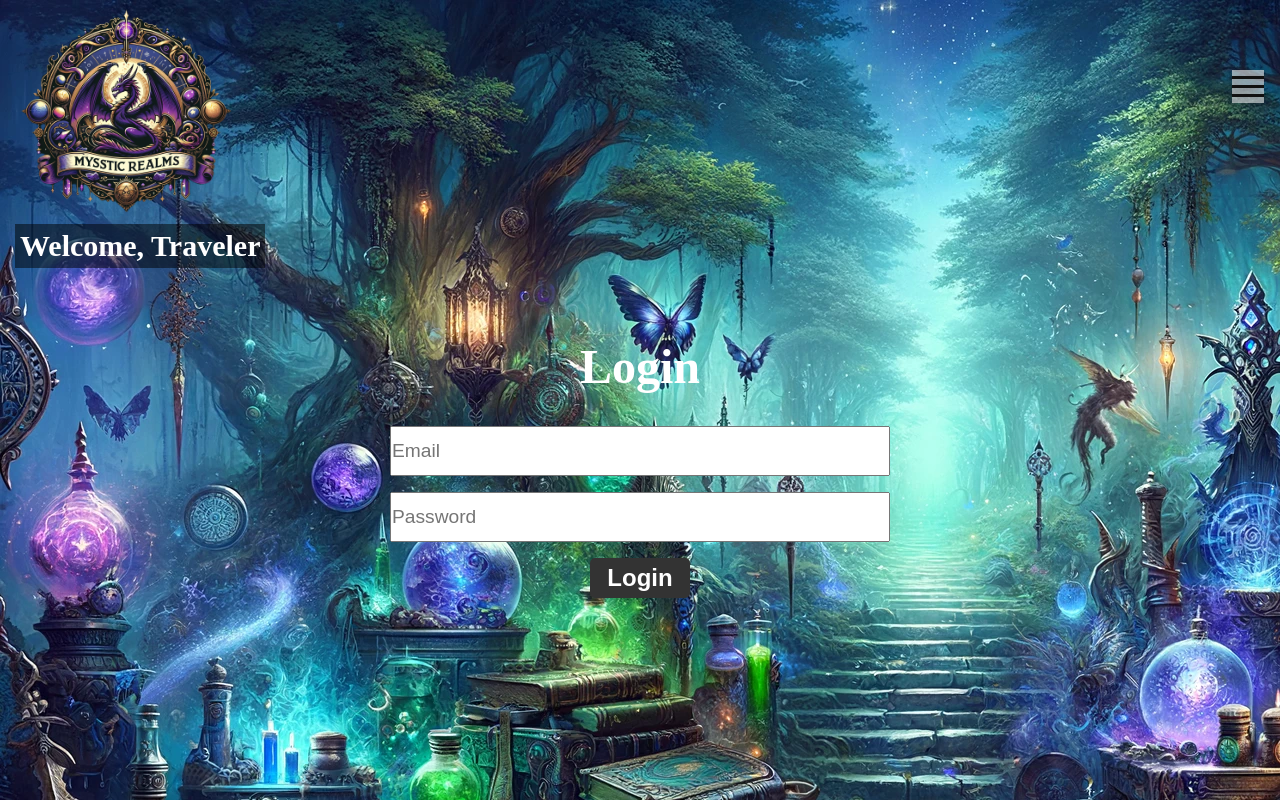
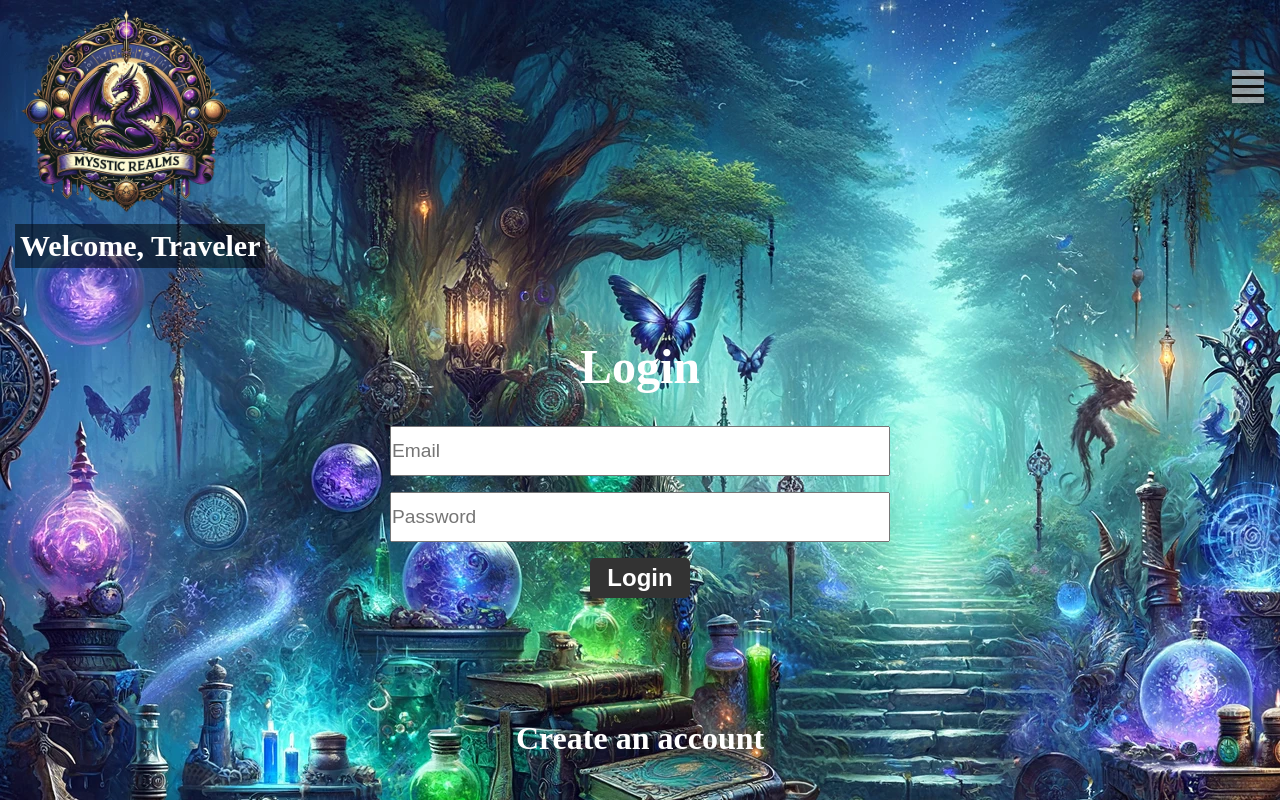
Before and after one commit to JoeyZ56/fantasy-eCommerce-store, a React (Vite) app: page /login in a window 1280 px wide. Built offline with nearby package versions, Linux system fonts and the light colour scheme.

Commit message:
created link to sign up page from login page

```diff
--- a/src/api/addToWishlist.js
+++ b/src/api/addToWishlist.js
@@ -13,6 +13,8 @@ const addToWishlis = async (user_id, item_id) => {
     );
     const data = await res.json();
     console.log(data);
+    console.log("user id:", user_id);
+    console.log("item id:", item_id);
   } catch (error) {
     console.log("Error adding item to wishlist:", error.message);
   }
--- a/src/pages/Login/Login.jsx
+++ b/src/pages/Login/Login.jsx
@@ -1,5 +1,6 @@
 import { useState } from "react";
 import { useNavigate } from "react-router-dom"; // Import useNavigate instead of useHistory
+import { Link } from "react-router-dom";
 import "./Login.scss";
 
 const Login = () => {
@@ -69,6 +70,9 @@ const Login = () => {
           {formError && <p className="error">{formError}</p>}
         </form>
       </div>
+      <div className="link-container">
+        <Link to="/signup"> Create an account</Link>
+      </div>
     </div>
   );
 };
```
